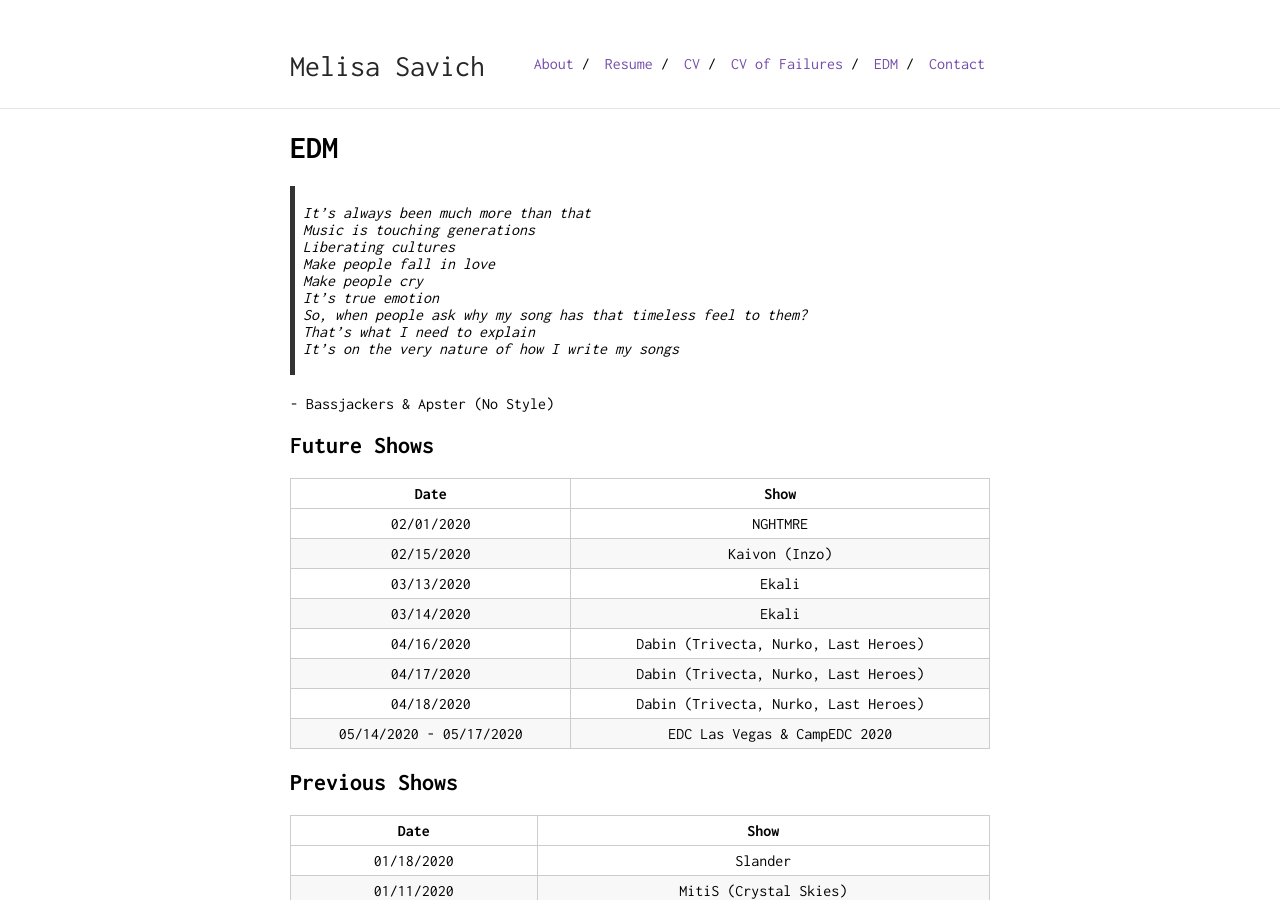
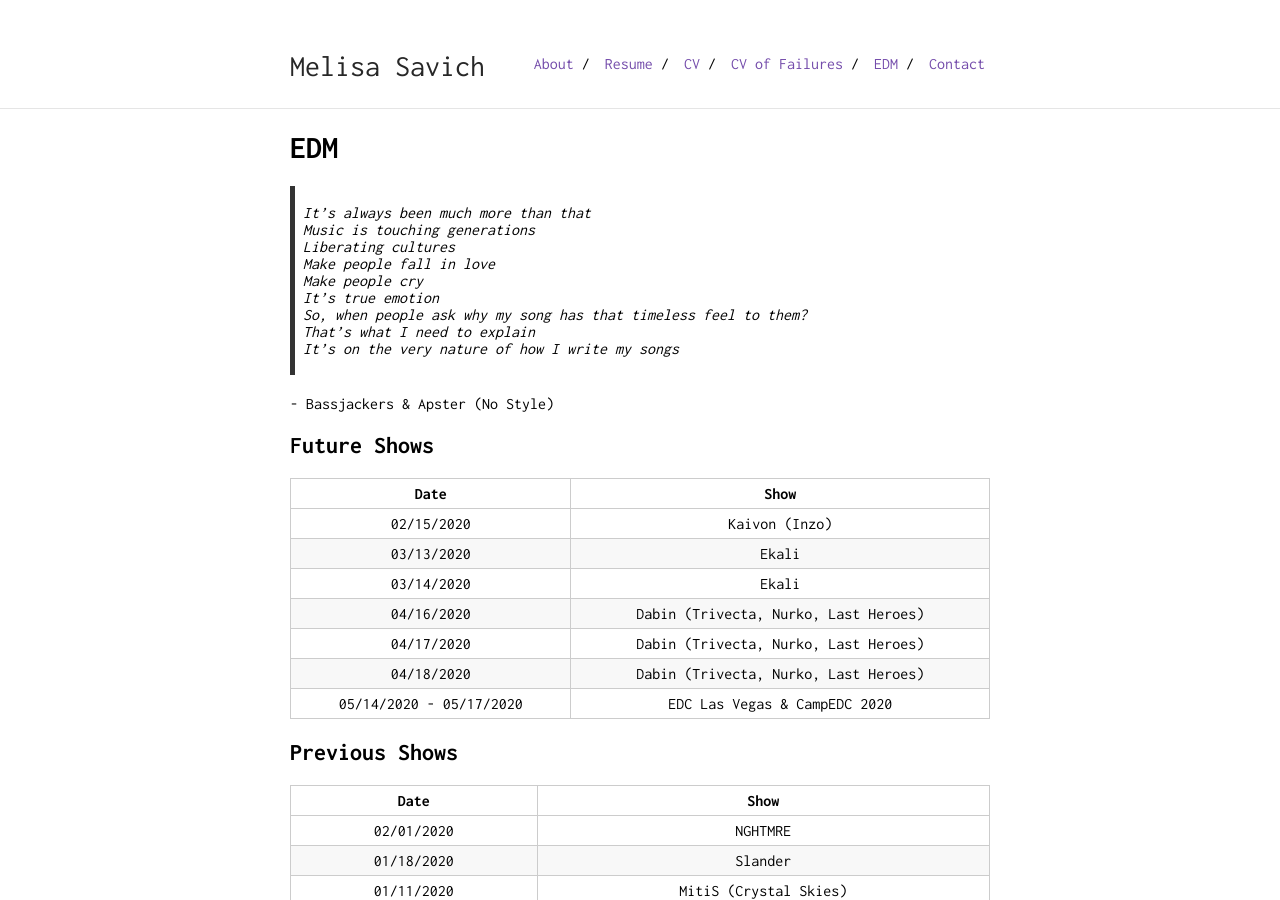
Before and after one commit to mksavic/mksavic.github.io, a Jekyll site: the page built from edm.md, in a window 1280 px wide and 900 px high. Built offline with Jekyll 4.4.1, drawn with Linux system fonts in a browser that asks for light colours; our own code applies the rules of GitHub Pages for plain Markdown files; part of the change alters nothing that is shown.

Commit message:
update edm.md

```diff
--- a/edm.md
+++ b/edm.md
@@ -21,7 +21,6 @@ is_contact: true
 
 |          Date           |                      Show                      |
 |:-----------------------:|:----------------------------------------------:|
-|       02/01/2020        |                    NGHTMRE                     |
 |       02/15/2020        |                 Kaivon (Inzo)                  |
 |       03/13/2020        |                     Ekali                      |
 |       03/14/2020        |                     Ekali                      |
@@ -34,6 +33,7 @@ is_contact: true
 
 |          Date           |                      Show                      |
 |:-----------------------:|:----------------------------------------------:|
+|       02/01/2020        |                    NGHTMRE                     |
 |       01/18/2020        |                    Slander                     |
 |       01/11/2020        |             MitiS (Crystal Skies)              |
 |       01/01/2020        |                 Field Day 2020                 |
```
